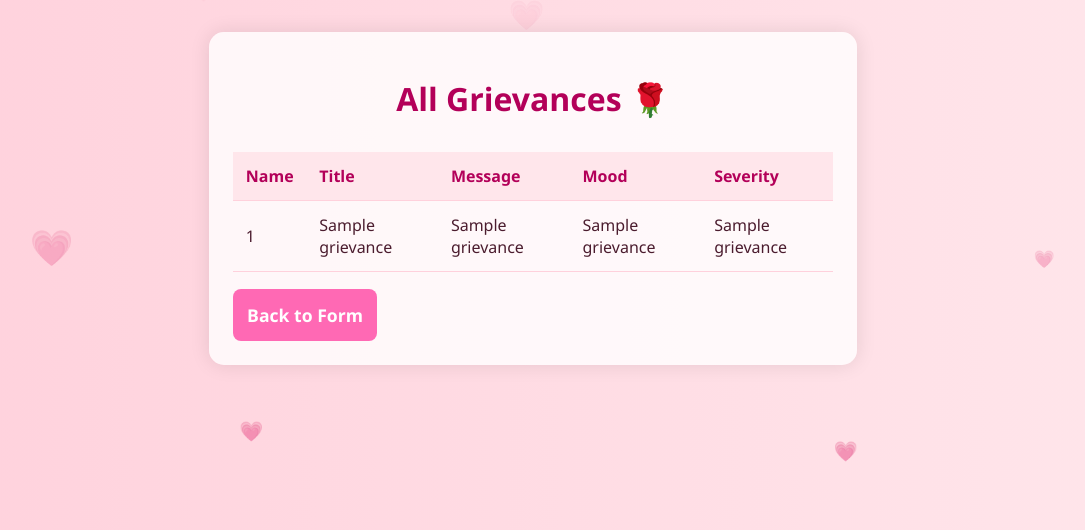
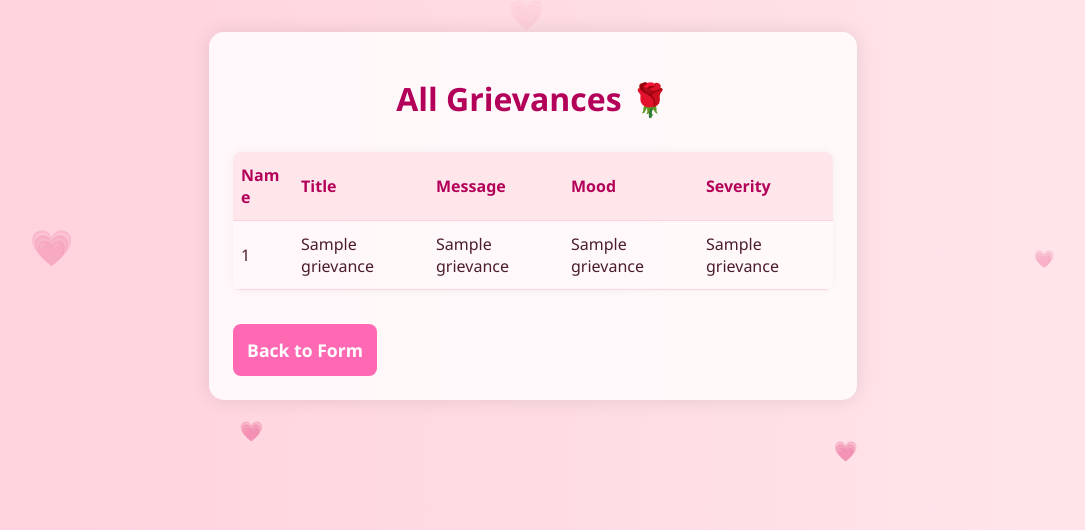
Before and after one commit to fallforsweden/lollymylove, a Flask app: template templates/list.html in a window 1280 px wide. Shown: the top 530 px of the page, without its empty margins (107-1192 px from the left). Run offline with Flask 3, Linux system fonts and the light colour scheme; the template is opened without the code that fills it: most values are stand-ins (such as "Sample title", 1, 10 or a date in 2020).

Commit message:
Add files via upload

```diff
--- a/static/style.css
+++ b/static/style.css
@@ -197,3 +197,62 @@ th {
 .back-button:hover {
   background-color: #e75480;
 }
+
+/* Mobile-Friendly Table Styles */
+.table-wrapper {
+  overflow-x: auto;
+  -webkit-overflow-scrolling: touch;
+  margin-bottom: 1em;
+  border-radius: 8px;
+  box-shadow: 0 0 10px rgba(0,0,0,0.05);
+}
+
+table {
+  min-width: 600px; /* Forces horizontal scroll on small screens */
+  width: 100%;
+  border-collapse: collapse;
+  margin: 0;
+}
+
+th, td {
+  padding: 12px 8px;
+  text-align: left;
+  border-bottom: 1px solid #ffd1dc;
+  word-break: break-word;
+}
+
+th {
+  background-color: #ffe6eb;
+  color: #b30059;
+  position: sticky;
+  top: 0;
+}
+
+/* Mobile-specific styles */
+@media (max-width: 768px) {
+  .hide-on-mobile {
+    display: none;
+  }
+
+  th, td {
+    padding: 8px 6px;
+    font-size: 0.9em;
+  }
+
+  .table-wrapper {
+    border: 1px solid #ffd1dc;
+  }
+}
+
+/* Small mobile devices */
+@media (max-width: 480px) {
+  th, td {
+    padding: 6px 4px;
+    font-size: 0.85em;
+  }
+
+  .back-button {
+    padding: 0.7em;
+    font-size: 1em;
+  }
+}
```
